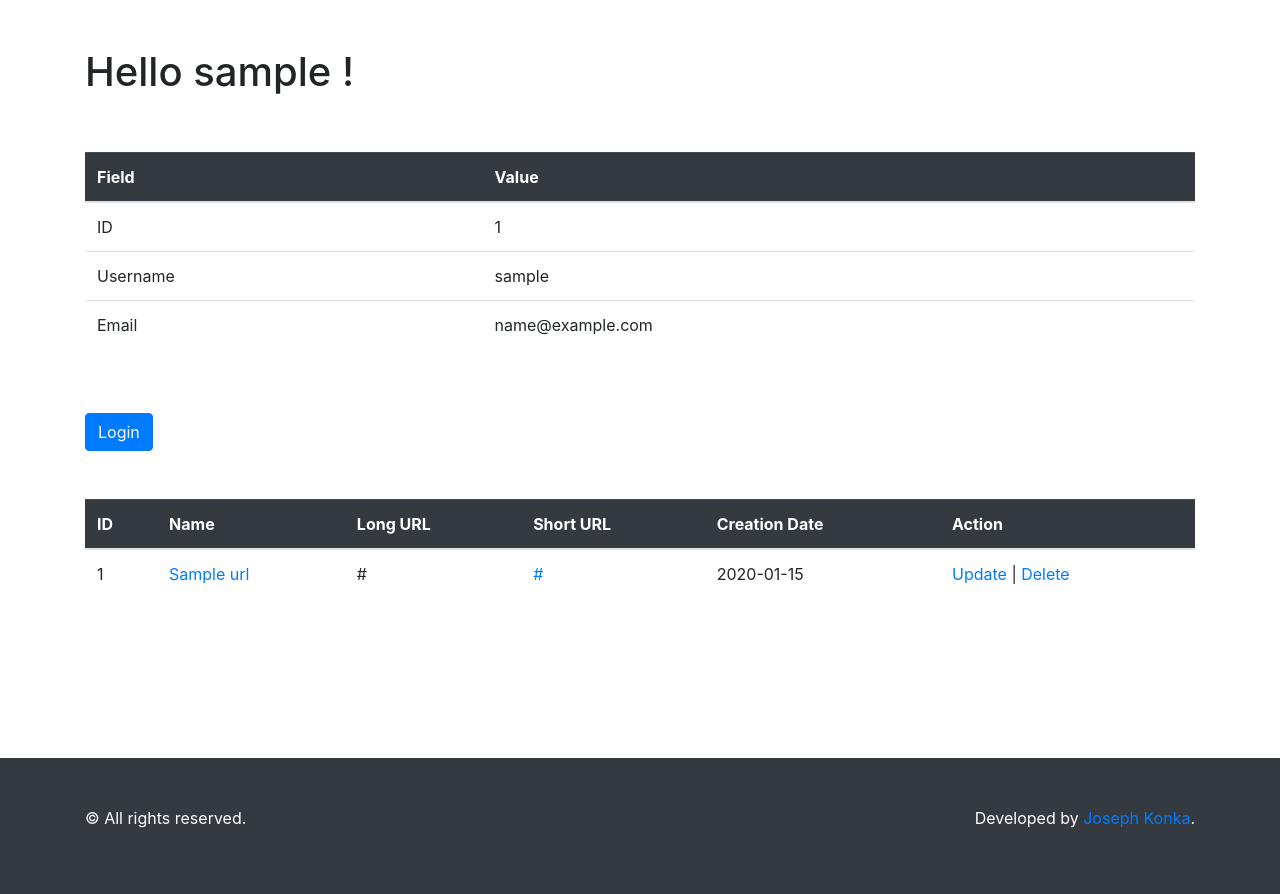
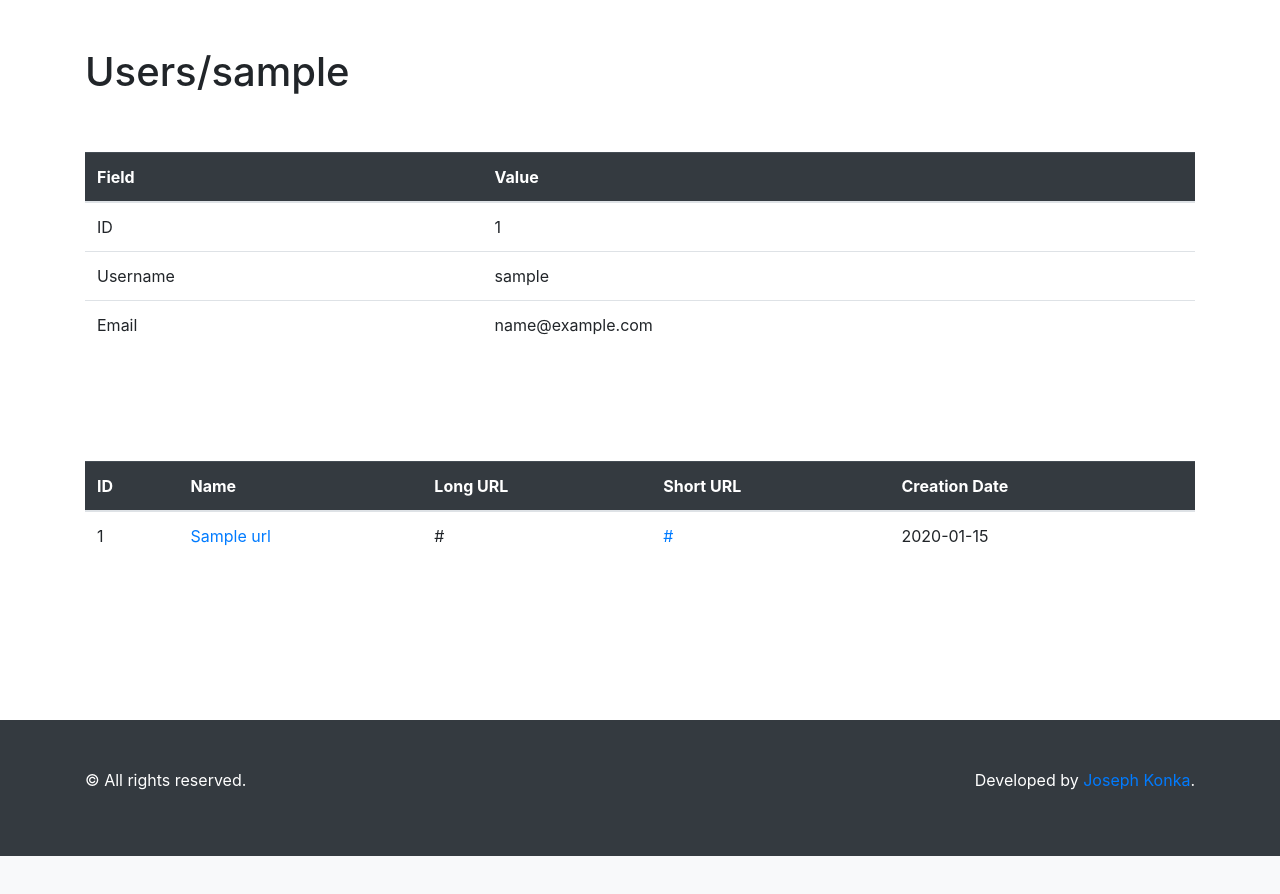
Before and after one commit to joekakone/Flask-Bootcamp, a Flask app: template 03_Login/app/templates/profile.html in a window 1280 px wide. Shown: the part 56-950 px from the top of the page. After the commit the page ends 912 px from the top, so only its background shows below. Run offline with Flask 3, Linux system fonts and the light colour scheme; the template is opened without the code that fills it: values that come from a table or form of the project are taken from there, others are empty; tables that the repository leaves empty hold one stand-in row (values such as "Sample post"); some libraries are stand-ins or nearby versions.

Commit message:
Fix Profile - Add permissions constraint

```diff
--- a/03_Login/app/templates/base.html
+++ b/03_Login/app/templates/base.html
@@ -4,7 +4,6 @@
     <meta charset="UTF-8">
     <link rel="stylesheet" href="{{ url_for('static', filename='css/style.css') }}">
     <!-- Bootstrap CSS -->
-<!--    <link href="https://joekakone.github.io/website-utils/static/vendor/bootstrap/css/bootstrap.min.css" rel="stylesheet">-->
     <link rel="stylesheet" href="https://cdn.jsdelivr.net/npm/bootstrap@4.6.2/dist/css/bootstrap.min.css" integrity="sha384-xOolHFLEh07PJGoPkLv1IbcEPTNtaed2xpHsD9ESMhqIYd0nLMwNLD69Npy4HI+N" crossorigin="anonymous">
 
     <title>{% block title %} URL Shortener {% endblock %}</title>
@@ -14,7 +13,6 @@
     <nav class="navbar navbar-expand-md navbar-light bg-light">
         <div class="container">
             <a class="navbar-brand" href="{{ url_for('index') }}">URL Shortener</a>
-<!--            <a class="navbar-brand" href="{{ url_for('index') }}">Authentification System</a>-->
             <ul class="navbar-nav ml-auto">
                 {% if current_user.is_authenticated %}
                 <li class="item"><a class="nav-link" href="{{ url_for('create_url') }}">Create</a></li>
--- a/03_Login/app/templates/index.html
+++ b/03_Login/app/templates/index.html
@@ -23,7 +23,11 @@
                 <td>{{ url.long_url }}</td>
                 <td><a href="{{ url_for('redirection', hashid=url.short_url.split('/')[-1]) }}" _target="blank">{{ url.short_url }}</a></td>
                 <td>{{ url.created_date }}</td>
-                <td><a href="{{ url_for('update_url', id=url.id) }}">Update</a> | <a href="{{ url_for('delete_url', id=url.id) }}">Delete</a></td>
+                {% if current_user.is_authenticated and current_user.id == url.user_id %}
+                <td><a href="{{ url_for('update_url', id=url.id) }}">Edit</a> | <a href="{{ url_for('delete_url', id=url.id) }}">Delete</a></td>
+                {% else %}
+                <td>No privileges</td>
+                {% endif %}
             </tr>
             {% endfor %}
         </tbody>
--- a/03_Login/app/templates/profile.html
+++ b/03_Login/app/templates/profile.html
@@ -2,7 +2,11 @@
 
 {% block main %}
 <!-- URL Details -->
+{% if current_user.is_authenticated and current_user.id == user.id %}
 <h1 class="">Hello {{ user.username }} !</h1>
+{% else %}
+<h1 class="">Users/{{ user.username }}</h1>
+{% endif %}
 <div class="py-5">
     <table class="table">
         <thead class="table-dark">
@@ -31,8 +35,6 @@
         {% if current_user.is_authenticated and current_user.id == user.id %}
         <a href="{{ url_for('create_url') }}"><button type="button" class="btn btn-primary">Create</button></a>
         <a href="{{ url_for('logout', id=user.id) }}"><button type="button" class="btn btn-danger">Logout</button></a>
-        {% else %}
-        <a href="{{ url_for('login') }}"><button type="button" class="btn btn-primary">Login</button></a>
         {% endif %}
     </div>
 
@@ -45,7 +47,9 @@
                     <th>Long URL</th>
                     <th>Short URL</th>
                     <th>Creation Date</th>
+                    {% if current_user.is_authenticated and current_user.id == user.id %}
                     <th>Action</th>
+                    {% endif %}
                 </tr>
             </thead>
             <tbody>
@@ -56,7 +60,9 @@
                     <td>{{ url.long_url }}</td>
                     <td><a href="{{ url_for('redirection', hashid=url.short_url.split('/')[-1]) }}" _target="blank">{{ url.short_url }}</a></td>
                     <td>{{ url.created_date }}</td>
-                    <td><a href="{{ url_for('update_url', id=url.id) }}">Update</a> | <a href="{{ url_for('delete_url', id=url.id) }}">Delete</a></td>
+                    {% if current_user.is_authenticated and current_user.id == user.id %}
+                    <td><a href="{{ url_for('update_url', id=url.id) }}">Edit</a> | <a href="{{ url_for('delete_url', id=url.id) }}">Delete</a></td>
+                    {% endif %}
                 </tr>
                 {% endfor %}
             </tbody>
```
